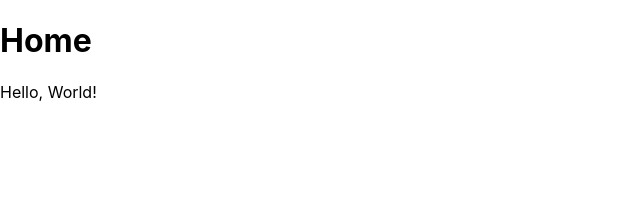
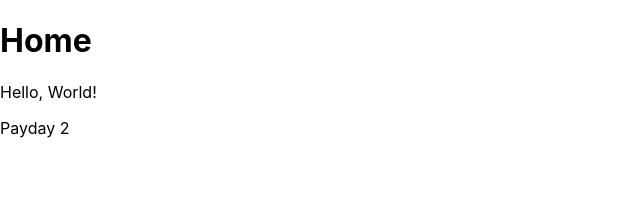
Before and after one commit to ZiarayZ/ModUpdates, a React (Create React App) app: page / in a window 1280 px wide. Shown: the top 208 px of the page, without its empty margins (0-640 px from the left). Built offline with nearby package versions, Linux system fonts and the light colour scheme.

Commit message:
add redirecting

```diff
--- a/src/routes/index.tsx
+++ b/src/routes/index.tsx
@@ -1,4 +1,6 @@
 import React from "react";
+import { redirect } from "react-router-dom";
+import { sitemap } from "../sitemaps/sitemap";
 import Payday2FC from "./Payday2";
 
 const Home: React.FC = () => {
@@ -8,6 +10,7 @@ const Home: React.FC = () => {
     return <>
         <h1>Home</h1>
         <p>Hello, World!</p>
+        <a onClick={() => redirect(sitemap.Payday2.Home.path)}>Payday 2</a>
     </>
 }
 
```
